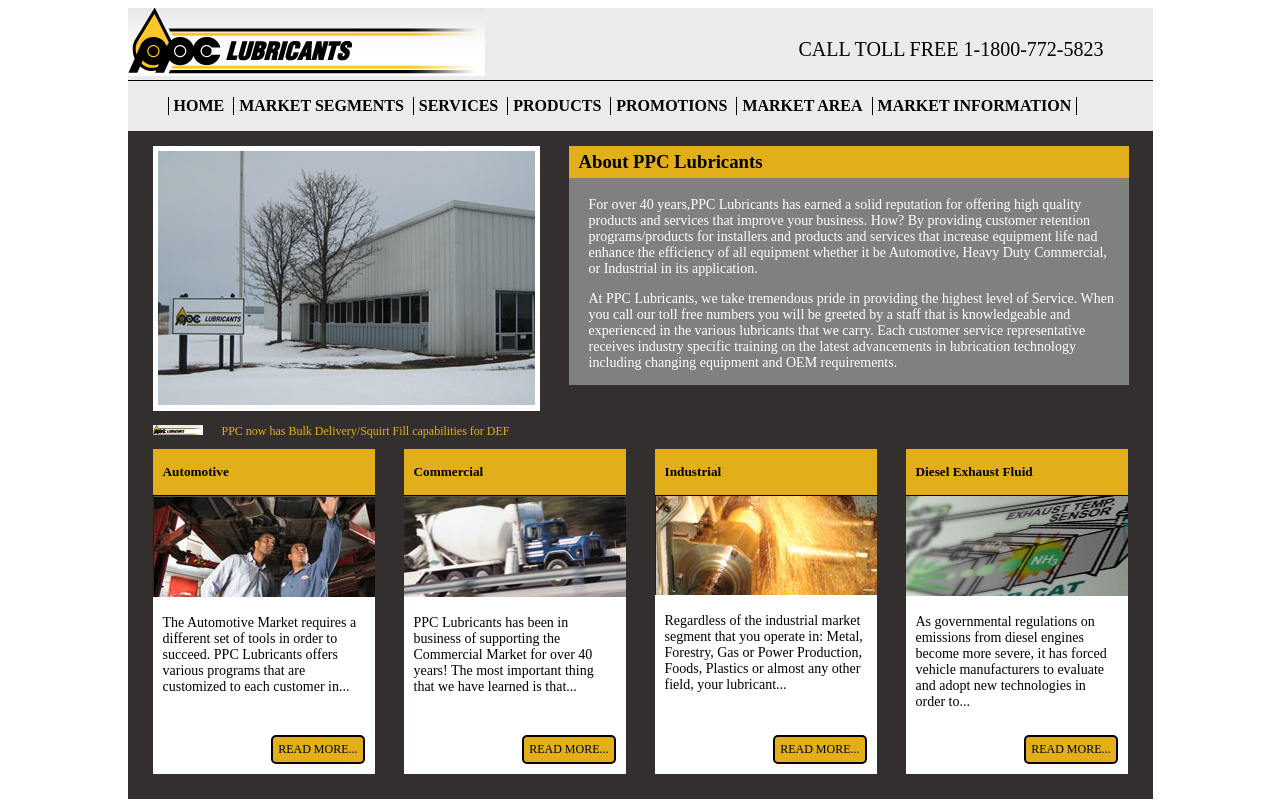
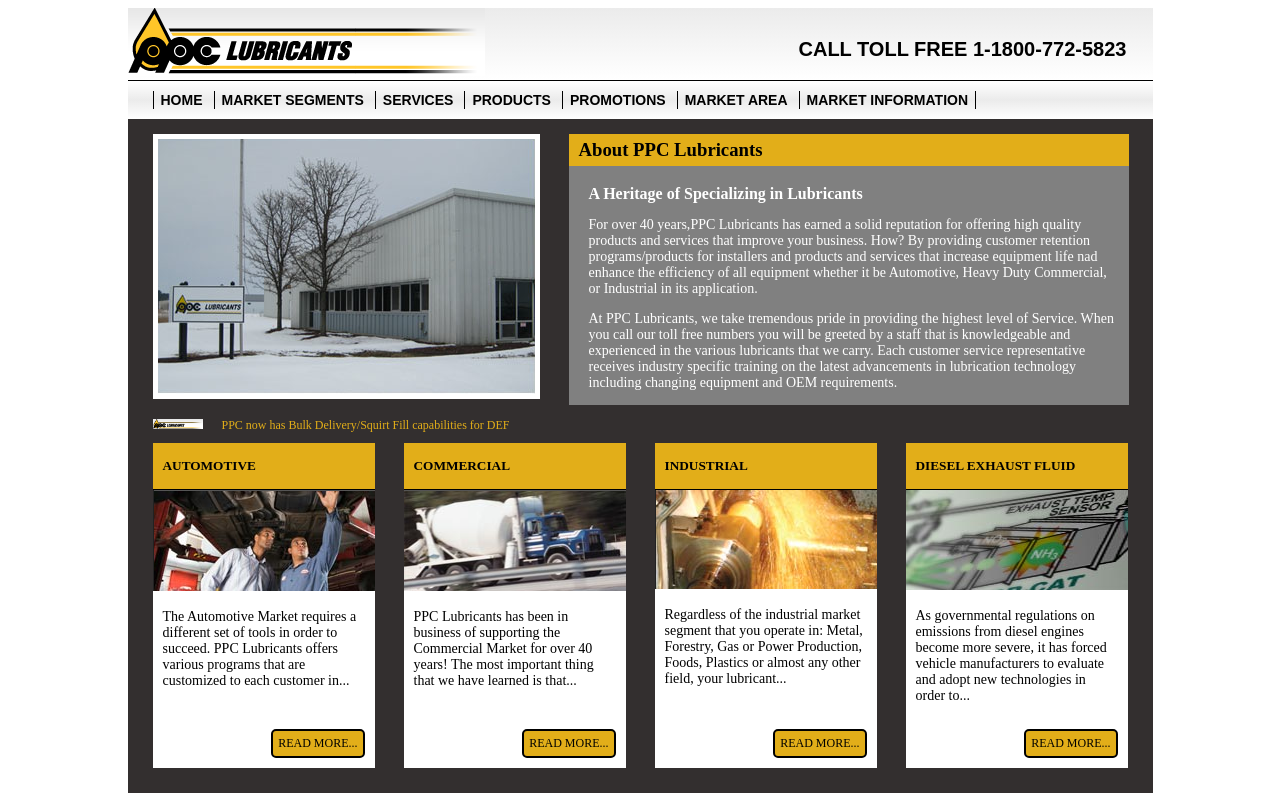
Before and after one commit to salarsen/WebFundamentals, a plain HTML site: page CSS/assignment4_ppclubricants/PPC_Lubricants.html in a window 1280 px wide. Drawn offline with Linux system fonts and the light colour scheme.

Commit message:
CSS PPC Lubricants update

```diff
--- a/CSS/assignment4_ppclubricants/PPC_Lubricants.html
+++ b/CSS/assignment4_ppclubricants/PPC_Lubricants.html
@@ -8,10 +8,11 @@
     </head>
     <body>
         <div class="wrapper">
+            <div class="top-bar">
                 <img id="logo-img" src="images/logo.png" width="357" height="68" alt="PPC Lubricants Logo">
-            <p id="call">CALL TOLL FREE 1-1800-772-5823</p>
-            <div class="nav-bar">
-                <ul>
+                <h2 id="call">CALL TOLL FREE 1-1800-772-5823</h2>
+            </div>
+            <ul class="nav-bar">
                 <li>
                     <a href="#">HOME</a>
                 </li>
@@ -34,12 +35,11 @@
                     <a href="#">MARKET INFORMATION</a>
                 </li>
             </ul>
-            </div>
             <div class="main-article">
                 <img src="images/main_pic.png" width="377" height="255" alt="Main Picture">
                 <div id="aboutus">
                     <h3>About PPC Lubricants</h3>
-                    <!--<h4>A Heritage of Specializing in Lubricants</h4>-->
+                    <h4>A Heritage of Specializing in Lubricants</h4>
                     <p>
                         For over 40 years,<span>PPC Lubricants</span> has earned a solid reputation for offering high quality products and services that improve your business. How? By providing customer retention programs/products for installers and products and services that increase equipment life nad enhance the efficiency of all equipment whether it be <span>Automotive, Heavy Duty Commercial, or Industrial</span> in its application.
                     </p>
@@ -54,7 +54,7 @@
             </div>
             <div class="sub-articles">
                 <div class="article">
-                    <h5>Automotive</h5>
+                    <h5>AUTOMOTIVE</h5>
                     <img src="images/automotive.png" width="222" height="101" alt="Automotive photo">
                     <p id="start-p">
                         The Automotive Market requires a different set of tools in order to succeed. PPC Lubricants offers various programs that are customized to each customer in...
@@ -62,7 +62,7 @@
                     <a href="#">READ MORE...</a>
                 </div>
                 <div class="article">
-                    <h5>Commercial</h5>
+                    <h5>COMMERCIAL</h5>
                     <img src="images/commercial.png" width="221" height="101" alt="Commercial photo">
                     <p>
                         PPC Lubricants has been in business of supporting the Commercial Market for over 40 years! The most important thing that we have learned is that...
@@ -70,7 +70,7 @@
                     <a href="#">READ MORE...</a>
                 </div>
                 <div class="article">
-                    <h5>Industrial</h5>
+                    <h5>INDUSTRIAL</h5>
                     <img src="images/industrial.png" width="222" height="99" alt="Industrial photo">
                     <p>
                         Regardless of the industrial market segment that you operate in: Metal, Forestry, Gas or Power Production, Foods, Plastics or almost any other field, your lubricant...
@@ -78,7 +78,7 @@
                     <a href="#">READ MORE...</a>
                 </div>
                 <div class="article">
-                    <h5>Diesel Exhaust Fluid</h5>
+                    <h5>DIESEL EXHAUST FLUID</h5>
                     <img src="images/diesel.png" width="222" height="100" alt="DEF photo">
                     <p>
                         As governmental regulations on emissions from diesel engines become more severe, it has forced vehicle manufacturers to evaluate and adopt new technologies in order to...
--- a/CSS/assignment4_ppclubricants/style.css
+++ b/CSS/assignment4_ppclubricants/style.css
@@ -17,23 +17,41 @@
         font-size:20px;
         text-decoration: none;
         color:black;
-        pointer-events: none;
+        font-family: sans-serif;
+    }
+    .top-bar{
+        background:#ebebeb;/* For browsers that do not support gradients */
+        background:linear-gradient(#ebebeb,white);/* standard syntax*/
+        background:-webkit-linear-gradient(#ebebeb,white);/* For Safari 5.1 to 6.0 */
+        background:-o-linear-gradient(#ebebeb,white);/* For Opera 11.1 to 12.0 */
+        background: -moz-linear-gradient(#ebebeb,white); /* For Firefox 3.6 to 15 */
     }
     .nav-bar{
         border-top:1px solid #000000;
+        background:#ebebeb;/* For browsers that do not support gradients */
+        background:linear-gradient(white,#ebebeb,white);/* standard syntax*/
+        background:-webkit-linear-gradient(white,#ebebeb,white);/* For Safari 5.1 to 6.0 */
+        background:-o-linear-gradient(white,#ebebeb,white);/* For Opera 11.1 to 12.0 */
+        background: -moz-linear-gradient(white,#ebebeb,white); /* For Firefox 3.6 to 15 */
     }
-    .nav-bar ul li{
+        .nav-bar{
+            margin:0 0 0 0;
+            padding:10px 0 10px 25px;
+        }
+        .nav-bar li{
             display:inline-block;
             border-left:1px solid #000000;
-        padding:0 5px 0 5px;
+            padding:0 7px 0 7px;
             font-weight: bold;
         }
-    .nav-bar ul li:last-child{
+        .nav-bar li:last-child{
             border-right:1px solid #000000;
         }
-    .nav-bar ul li a{
+        .nav-bar li a{
             text-decoration: none;
             color:black;
+            font-size:14px;
+            font-family: sans-serif;
         }
     .main-article{
         background-color: #332f2f;
@@ -57,6 +75,11 @@
                 background-color: #e2ae19;
                 padding: 5px 0px 5px 10px;
                 margin-top:0;
+            }
+            #aboutus h4{
+                margin: 0 0 0 0;
+                color:white;
+                padding:0 0 0 20px;
             }
             #aboutus p{
                 color:white;
@@ -119,4 +142,5 @@
             position: absolute;
             right:10px;
             bottom:10px;
+            text-align: center;
         }
```
Lines whose indentation alone changed are shown as unchanged.
